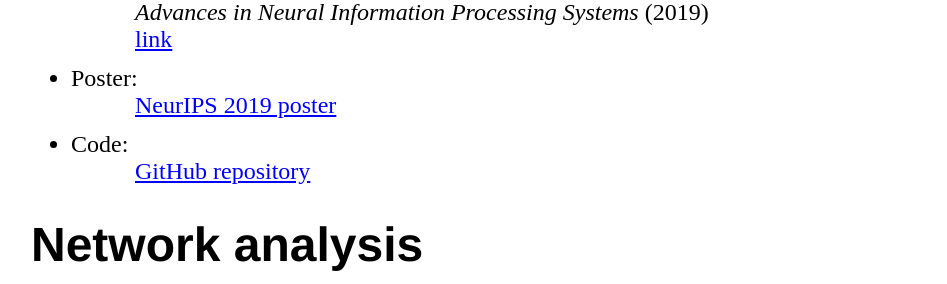
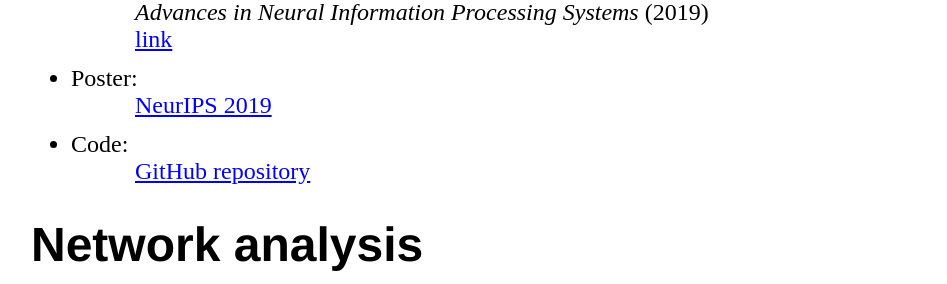
Before and after one commit to LeeMGunderson/LeeMGunderson.github.io, a Jekyll site: the page built from research/index.html, in a window 1280 px wide and 900 px high, scrolled down 909 px. Shown: the part 168-452 px from the top of the window, without its empty margins (161-1108 px from the left). Built offline with Jekyll 4.4.1, drawn with Linux system fonts in a browser that asks for light colours.

Commit message:
Update index.html

```diff
--- a/research/index.html
+++ b/research/index.html
@@ -44,7 +44,7 @@ title: Research
 			</li>
 			<li style="font-size:24px; margin-bottom:12px;";>Poster:
 				<br>
-				<a href="NeurIPS_Poster.pdf" target="_blank" style="margin-left:64px; text-decoration:underline; color:blue;">NeurIPS 2019 poster</a>
+				<a href="NeurIPS_Poster.pdf" target="_blank" style="margin-left:64px; text-decoration:underline; color:blue;">NeurIPS 2019</a>
 			</li>
 			<li style="font-size:24px; margin-bottom:12px;";>Code:
 				<br>
```
